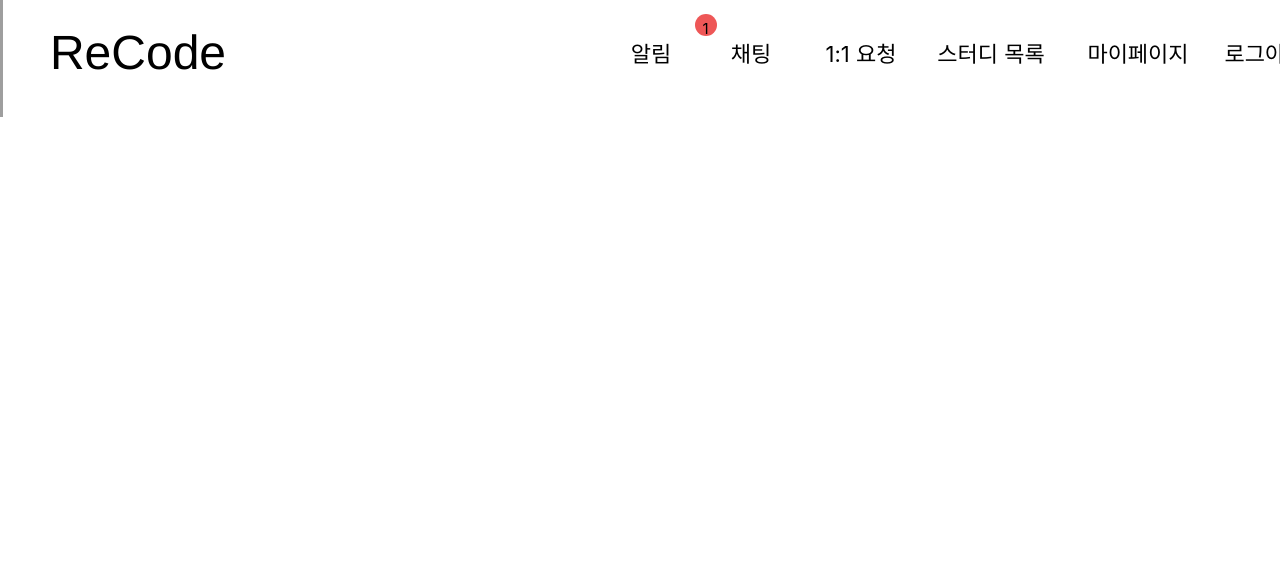
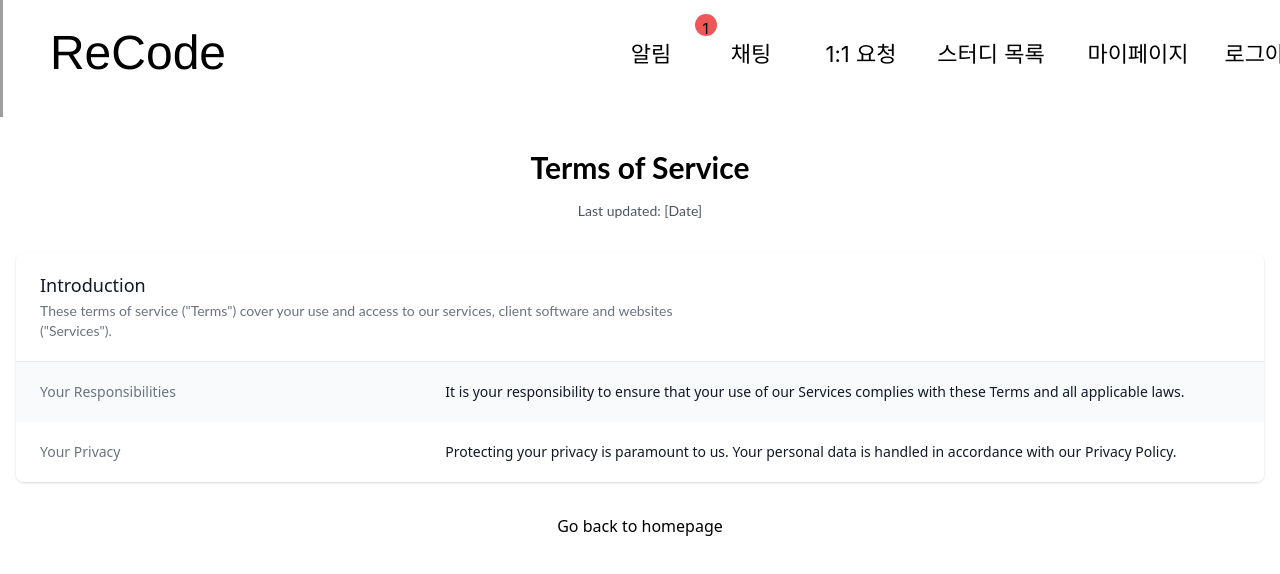
Before and after one commit to bearkuang/test, a React (Create React App) app: page /termsofService in a window 1280 px wide. Shown: the top 574 px of the page. Built offline with nearby package versions, Linux system fonts and the light colour scheme; grey boxes are pictures that could not be loaded.

Commit message:
termsofservice

```diff
--- a/src/App.js
+++ b/src/App.js
@@ -7,6 +7,7 @@ import FindPasswordForm from "./components/Client/FindPasswordForm";
 import Header from './components/Fix/Header';
 import Mypage_Myprofile from './components/Mypage/Mypage_Myprofile';
 import ChangePasswordForm from './components/Client/ChangePasswordForm';
+import TermsofService from './components/Client/TermsOfService';
 
 
 function App() {
@@ -20,6 +21,7 @@ function App() {
           <Route path="/findId" element={<FindIdForm />} />
           <Route path="/findPassword" element={<FindPasswordForm />} />
           <Route path="/changePassword" element={<ChangePasswordForm/>} />
+          <Route path="/termsofService" element={<TermsofService/>} />
           <Route path="/" element={<Main />} />
         </Routes>
       </div>
--- /dev/null
+++ b/src/components/Client/TermsOfService.js
@@ -0,0 +1,40 @@
+
+const TermsofService = () => {
+    return (
+<div class="container mx-auto px-4">
+  <div class="pt-8">
+    <h1 class="text-3xl font-bold text-center mb-4">Terms of Service</h1>
+    <p class="text-center text-sm text-gray-600 mb-8">Last updated: [Date]</p>
+    <div class="bg-white shadow overflow-hidden sm:rounded-lg">
+      <div class="px-4 py-5 sm:px-6">
+        <h2 class="text-lg leading-6 font-medium text-gray-900">Introduction</h2>
+        <p class="mt-1 max-w-2xl text-sm text-gray-500">These terms of service ("Terms") cover your use and access to our services, client software and websites ("Services").</p>
+      </div>
+      <div class="border-t border-gray-200">
+        <dl>
+          <div class="bg-gray-50 px-4 py-5 sm:grid sm:grid-cols-3 sm:gap-4 sm:px-6">
+            <dt class="text-sm font-medium text-gray-500">Your Responsibilities</dt>
+            <dd class="mt-1 text-sm text-gray-900 sm:mt-0 sm:col-span-2">
+              It is your responsibility to ensure that your use of our Services complies with these Terms and all applicable laws.
+            </dd>
+          </div>
+          <div class="bg-white px-4 py-5 sm:grid sm:grid-cols-3 sm:gap-4 sm:px-6">
+            <dt class="text-sm font-medium text-gray-500">Your Privacy</dt>
+            <dd class="mt-1 text-sm text-gray-900 sm:mt-0 sm:col-span-2">
+              Protecting your privacy is paramount to us. Your personal data is handled in accordance with our Privacy Policy.
+            </dd>
+          </div>
+        </dl>
+      </div>
+    </div>
+    <div class="text-center mt-8">
+      <a href="/" class="text-primary-600 hover:text-primary-900">Go back to homepage</a>
+    </div>
+  </div>
+</div>
+
+
+    );
+  };
+
+  export default TermsofService;
```
